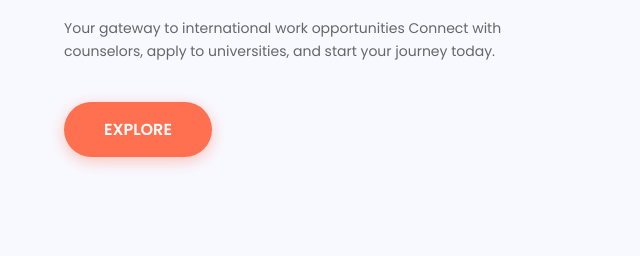
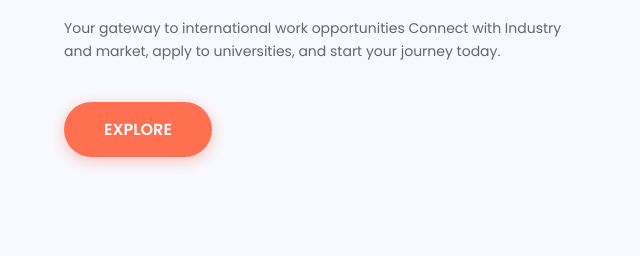
Before and after one commit to ananyasreejith/GlobalPathwayImmersionPlatformDevelopment, a website: page public/index.html in a window 1280 px wide. Shown: the part 441-697 px from the top of the page, 0-640 px from the left. Drawn offline with Linux system fonts and the light colour scheme.

Commit message:
Update index.html
2 nd line connect with Industry,market instead of counsilor  , done

```diff
--- a/public/index.html
+++ b/public/index.html
@@ -38,7 +38,7 @@
                 <h1>STUDY ABROAD <br> WITH US</h1>
                 <p>
                     Your gateway to international work opportunities
-                    Connect with counselors, apply to universities, and start your journey today.
+                    Connect with Industry and market, apply to universities, and start your journey today.
                 </p>
                 <button onclick="showLogin()" class="btn-primary hero-btn">
                     EXPLORE
```
